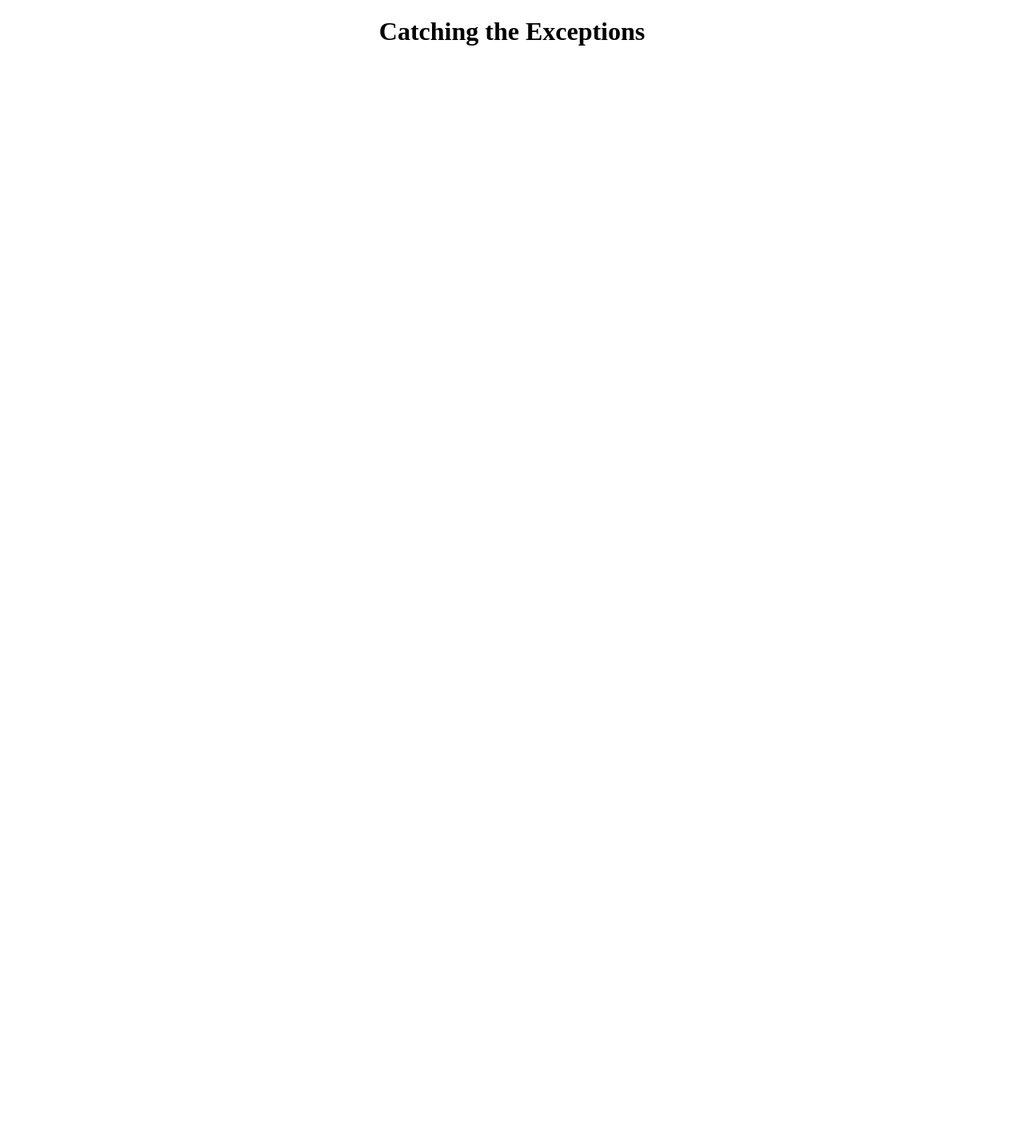
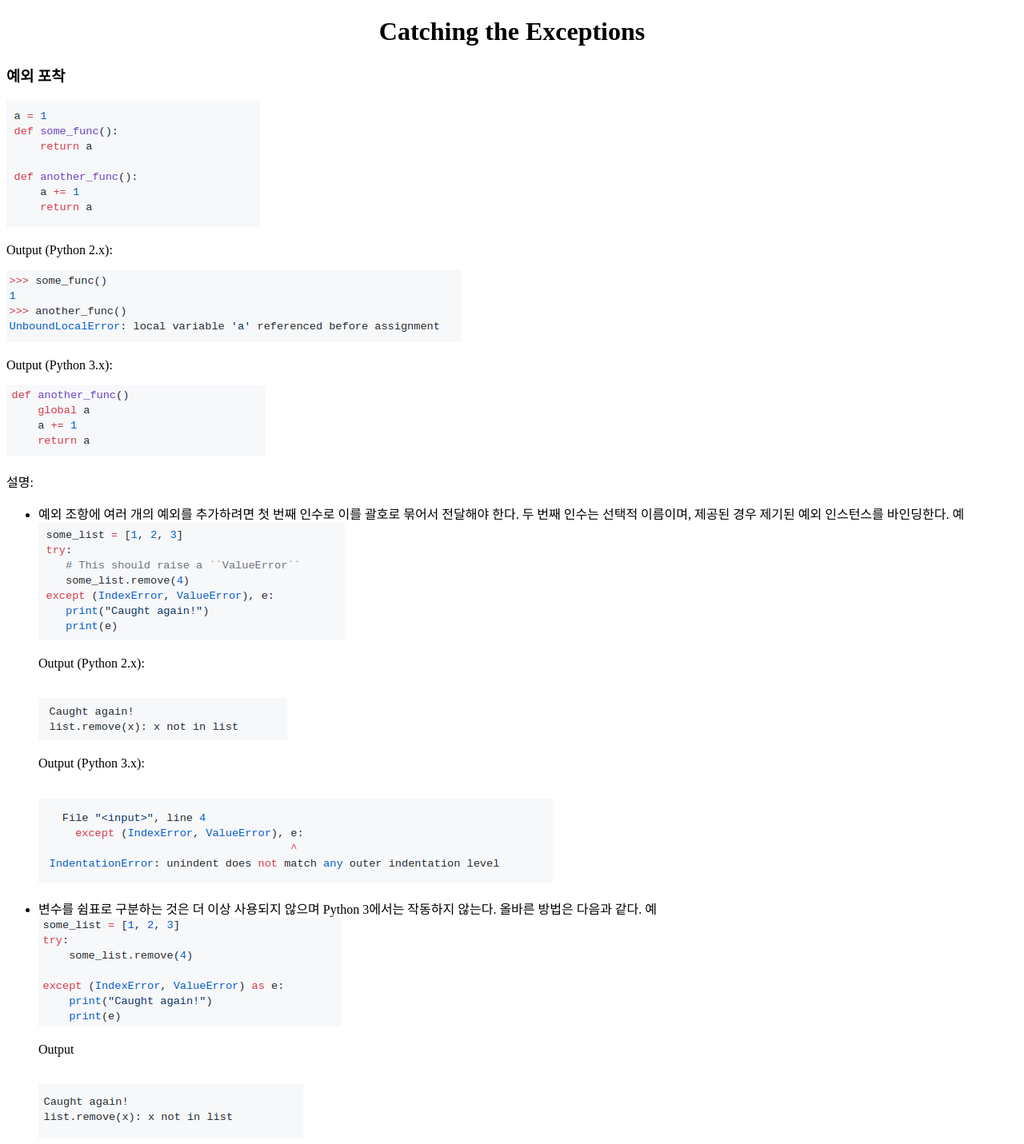
Before and after one commit to 18-2-SKKU-OSS/2018-2-OSS-E1, a website: page HTML_CODE/python34.html in a window 1280 px wide. Shown: the whole page at 80% size. Before the commit the page ends 800 px from the top, so only its background shows below. Drawn offline with Linux system fonts and the light colour scheme.

Commit message:
section 3.06

```diff
--- a/HTML_CODE/python34.html
+++ b/HTML_CODE/python34.html
@@ -5,5 +5,29 @@
 </head>
 <body>
 	<div style="text-align:center"><h1>Catching the Exceptions</h1></div>
+	<h3>
+		예외 포착
+	</h3>
+
+	<img src="./pic/36.1.png">
+	<p>Output (Python 2.x):</p>
+	<img src="./pic/36.2.png">
+	<p>Output (Python 3.x):</p>
+	<img src="./pic/36.3.png">
+	<p>
+		설명:
+	</p>
+	<ul>
+		<li><p>
+			예외 조항에 여러 개의 예외를 추가하려면 첫 번째 인수로 이를 괄호로 묶어서 전달해야 한다. 두 번째 인수는 선택적 이름이며, 제공된 경우 제기된 예외 인스턴스를 바인딩한다. 예<br><img src="./pic/34.4.png"><br><p>Output (Python 2.x):</p><br>
+			<img src="./pic/34.5.png"><br>
+			<p>Output (Python 3.x):</p><br>
+			<img src="./pic/34.6.png">
+		</p></li>
+		<li><p>
+			변수를 쉼표로 구분하는 것은 더 이상 사용되지 않으며 Python 3에서는 작동하지 않는다. 올바른 방법은 다음과 같다. 예<br><img src="./pic/34.7.png"><br><p>Output</p><br>
+			<img src="./pic/34.8.png">
+		</p></li>
+	</ul>
 </body>
 </html>
```
Also changed, not shown: HTML_CODE/pic/34.1.png (added), HTML_CODE/pic/34.2.png (added), HTML_CODE/pic/34.3.png (added), HTML_CODE/pic/34.4.png (added), HTML_CODE/pic/34.5.png (added), HTML_CODE/pic/34.6.png (added), HTML_CODE/pic/34.7.png (added), HTML_CODE/pic/34.8.png (added).
